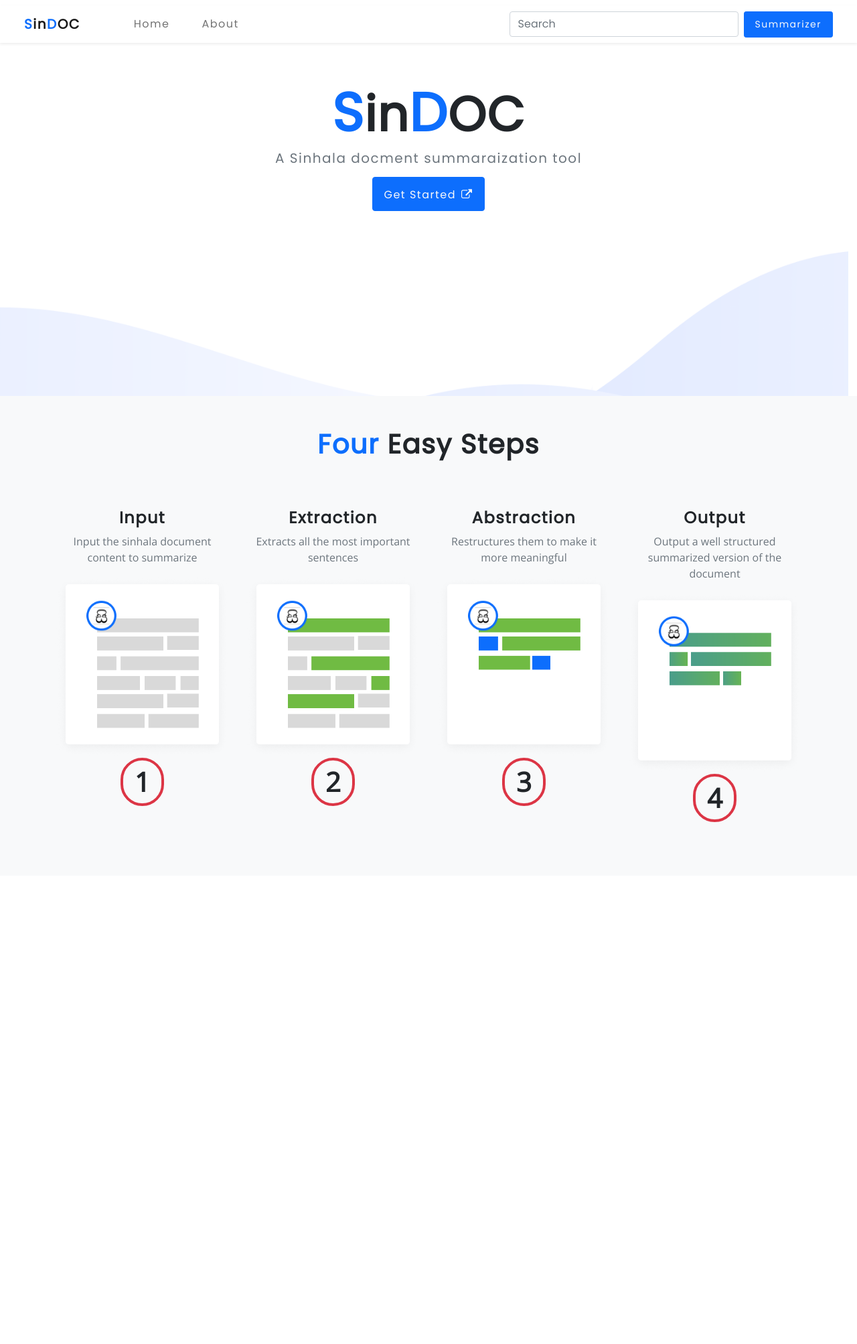
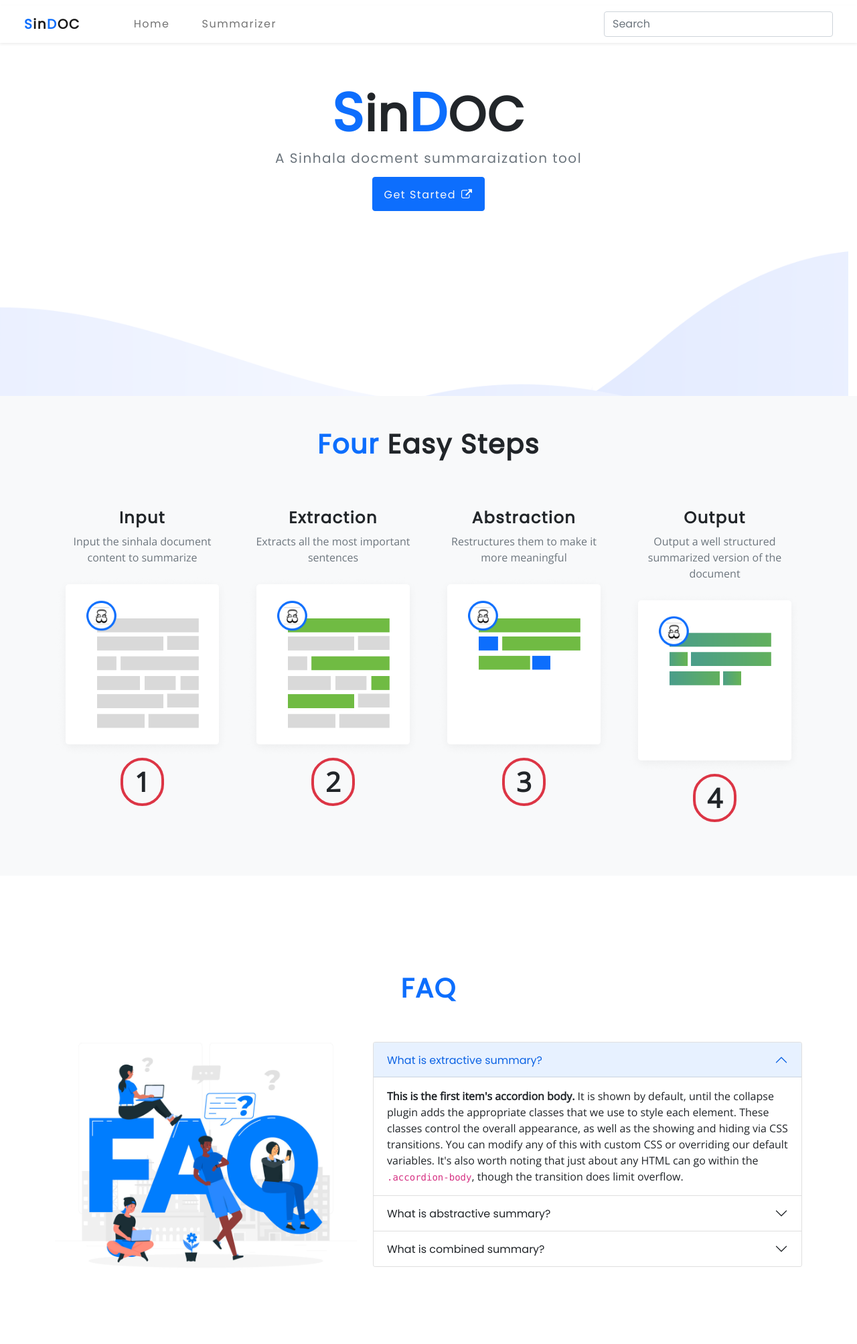
Before and after one commit to Hamza-Ziyard/SinDOC, a Flask app: page / in a window 1280 px wide. Shown: the whole page at 67% size. Before the commit the page ends 1227 px from the top, so only its background shows below. Run offline with Flask 3, Linux system fonts and the light colour scheme; grey boxes are pictures that could not be loaded.

Commit message:
updated ui

```diff
--- a/templates/index.html
+++ b/templates/index.html
@@ -92,7 +92,61 @@
         </section>
 
 
+        <section class="mt-5 py-5">
+            <div class="container">
+                <h1 class="fw-bolder text-center"><span class="text-primary fw-bold ">FAQ</span></h1>
 
+
+                <div class="row align-vertical">
+                    <div class="col-md-5">
+                        <img src="/static/img/faq.jpg" class="img-fluid" alt="" srcset="">
+                    </div>
+                    <div class="col-md-7">
+                        <div class="accordion mt-5" id="accordionExample">
+                            <div class="accordion-item">
+                              <h2 class="accordion-header" id="headingOne">
+                                <button class="accordion-button" type="button" data-bs-toggle="collapse" data-bs-target="#collapseOne" aria-expanded="true" aria-controls="collapseOne">
+                                  What is extractive summary?
+                                </button>
+                              </h2>
+                              <div id="collapseOne" class="accordion-collapse collapse show" aria-labelledby="headingOne" data-bs-parent="#accordionExample">
+                                <div class="accordion-body">
+                                  <strong>This is the first item's accordion body.</strong> It is shown by default, until the collapse plugin adds the appropriate classes that we use to style each element. These classes control the overall appearance, as well as the showing and hiding via CSS transitions. You can modify any of this with custom CSS or overriding our default variables. It's also worth noting that just about any HTML can go within the <code>.accordion-body</code>, though the transition does limit overflow.
+                                </div>
+                              </div>
+                            </div>
+                            <div class="accordion-item">
+                              <h2 class="accordion-header" id="headingTwo">
+                                <button class="accordion-button collapsed" type="button" data-bs-toggle="collapse" data-bs-target="#collapseTwo" aria-expanded="false" aria-controls="collapseTwo">
+                                    What is abstractive summary?
+                                </button>
+                              </h2>
+                              <div id="collapseTwo" class="accordion-collapse collapse" aria-labelledby="headingTwo" data-bs-parent="#accordionExample">
+                                <div class="accordion-body">
+                                  <strong>This is the second item's accordion body.</strong> It is hidden by default, until the collapse plugin adds the appropriate classes that we use to style each element. These classes control the overall appearance, as well as the showing and hiding via CSS transitions. You can modify any of this with custom CSS or overriding our default variables. It's also worth noting that just about any HTML can go within the <code>.accordion-body</code>, though the transition does limit overflow.
+                                </div>
+                              </div>
+                            </div>
+                            <div class="accordion-item">
+                              <h2 class="accordion-header" id="headingThree">
+                                <button class="accordion-button collapsed" type="button" data-bs-toggle="collapse" data-bs-target="#collapseThree" aria-expanded="false" aria-controls="collapseThree">
+                                    What is combined summary?
+                                </button>
+                              </h2>
+                              <div id="collapseThree" class="accordion-collapse collapse" aria-labelledby="headingThree" data-bs-parent="#accordionExample">
+                                <div class="accordion-body">
+                                  <strong>This is the third item's accordion body.</strong> It is hidden by default, until the collapse plugin adds the appropriate classes that we use to style each element. These classes control the overall appearance, as well as the showing and hiding via CSS transitions. You can modify any of this with custom CSS or overriding our default variables. It's also worth noting that just about any HTML can go within the <code>.accordion-body</code>, though the transition does limit overflow.
+                                </div>
+                              </div>
+                            </div>
+                          </div>
+                    </div>
+                </div>
+
+
+            </div>
+
+        </section>
 
 
 
--- a/templates/navbar.html
+++ b/templates/navbar.html
@@ -12,14 +12,12 @@
           <li class="nav-item mx-lg-2">
           </li>
           <li class="nav-item mx-lg-2">
-            <a class="nav-link" href="#">About</a>
+            <a class="nav-link" href="/app">Summarizer</a>
           </li>
         </ul>
         <form class="d-flex">
           <input class="form-control" type="search" placeholder="Search" aria-label="Search">
         </form>
-
-        <a class="nav-link btn btn-primary btn-sm text-light ms-2" href="/app">Summarizer</a>
-      </div>
+              </div>
     </div>
   </nav>
```
Also changed, not shown: templates/about.html (deleted, +0 -10 lines), templates/app.html (+21 -1 lines), static/img/faq.jpg (added).
